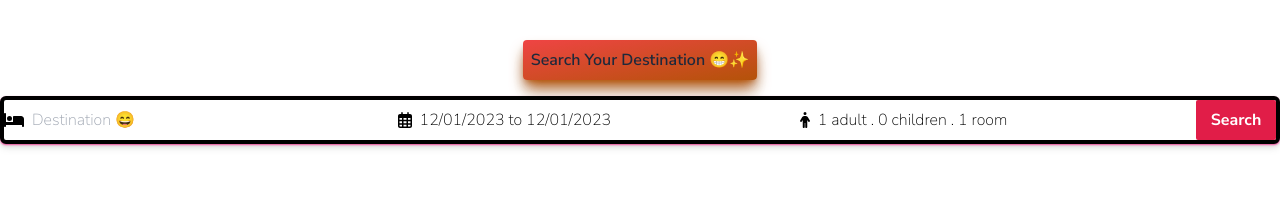
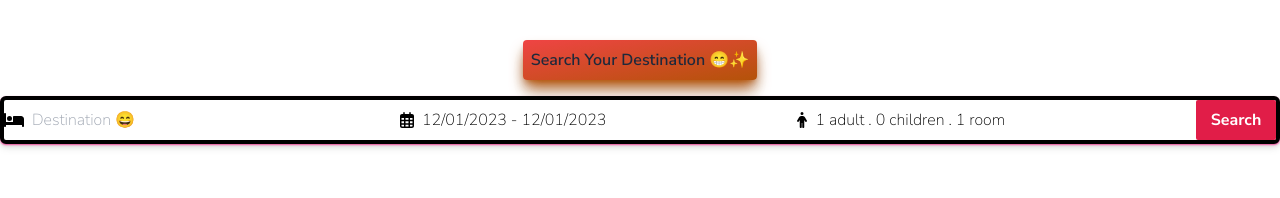
Before and after one commit to TalhaT298/Andaman-website, a React (Create React App) app: page /Hotel in a window 1280 px wide. Both pictures are taken after a click on the button "Search Your Destination 😁✨". Shown: the top 198 px of the page. Built offline with nearby package versions, Linux system fonts and the light colour scheme.

Commit message:
Minor Detail Changes

```diff
--- a/src/ServiceMenu/Hotel/Dates.js
+++ b/src/ServiceMenu/Hotel/Dates.js
@@ -26,7 +26,7 @@ const Dates = () => {
           onClick={() => setOpenDate(!openDate)}
           className='text-black font-extralight cursor-pointer w-auto'
         >
-          {`${format(date[0].startDate, 'dd/MM/yyyy')} to ${format(
+          {`${format(date[0].startDate, 'dd/MM/yyyy')} - ${format(
             date[0].endDate,
             'dd/MM/yyyy'
           )}`}
--- a/src/ServiceMenu/Pg/Dates.js
+++ b/src/ServiceMenu/Pg/Dates.js
@@ -24,7 +24,7 @@ const Dates = () => {
           onClick={() => setOpenDate(!openDate)}
           className='text-black font-extralight cursor-pointer w-auto'
         >
-          {`${format(date[0].startDate, 'dd/MM/yyyy')} to ${format(
+          {`${format(date[0].startDate, 'dd/MM/yyyy')} - ${format(
             date[0].endDate,
             'dd/MM/yyyy'
           )}`}
```
